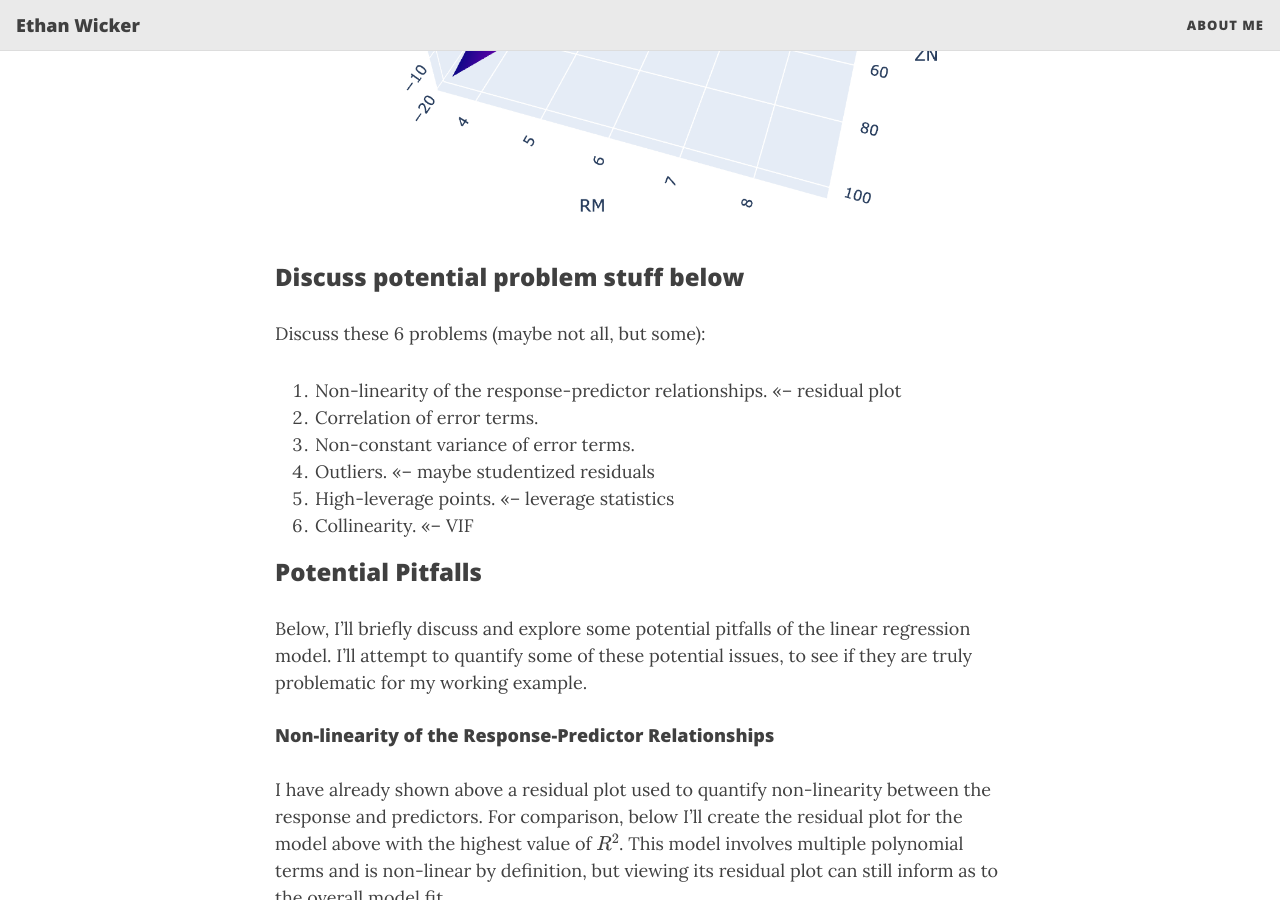
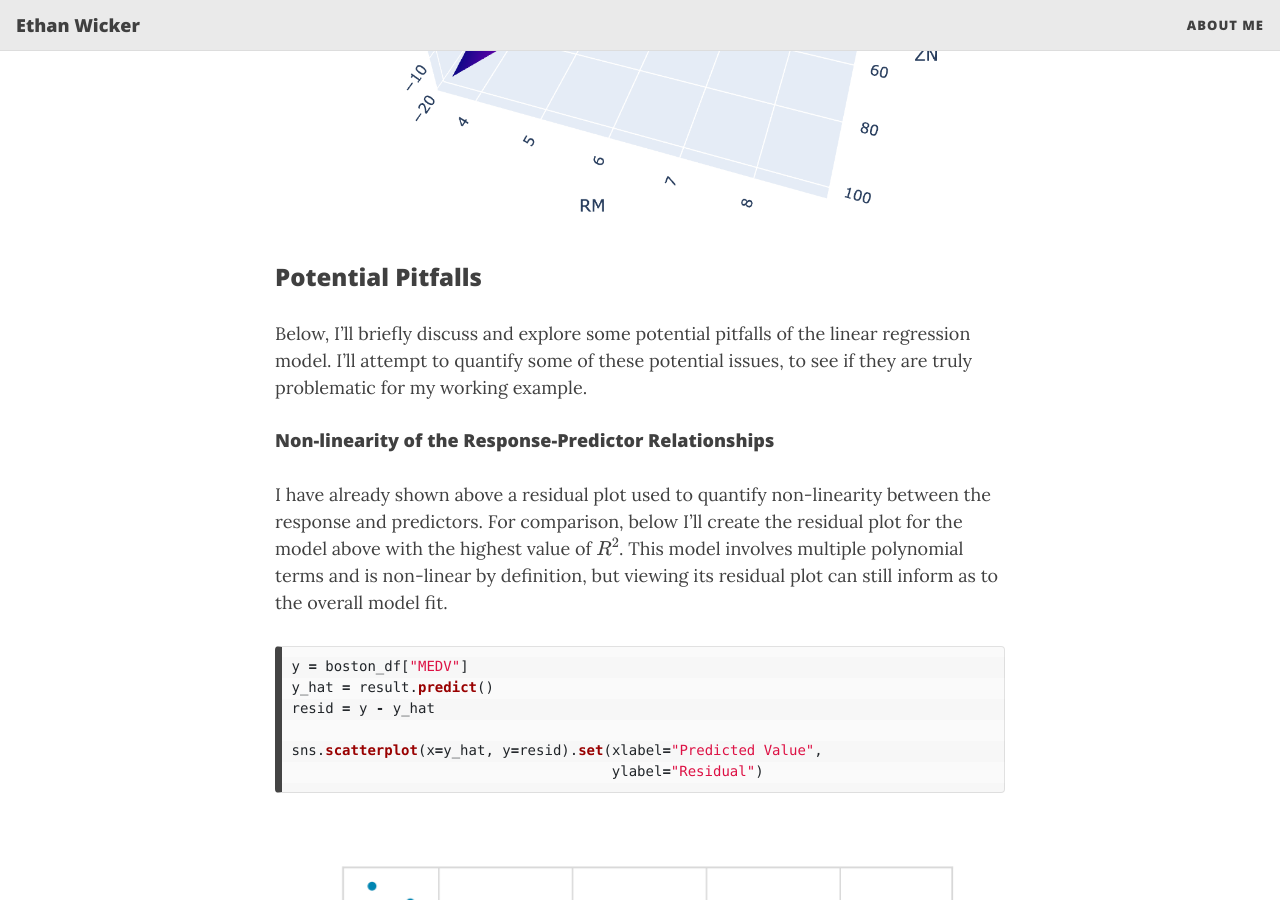
Before and after one commit to ethanwicker/ethanwicker.github.io, a Jekyll site: the page built from _posts/2021-01-20-multiple-linear-regression-005.md, in a window 1280 px wide and 900 px high, scrolled down 8802 px. Built offline with Jekyll 4.4.1, drawn with Linux system fonts in a browser that asks for light colours; nearby versions of some CDN libraries; formulas are drawn with MathJax 3.

Commit message:
Updating posts

````diff
--- a/_posts/2021-01-20-multiple-linear-regression-005.md
+++ b/_posts/2021-01-20-multiple-linear-regression-005.md
@@ -296,18 +296,6 @@ fig.show()
 
 ![2021-01-20-multiple-linear-regression-005-fig-2.png](/assets/img/2021-01-20-multiple-linear-regression-005-fig-2.png){: .mx-auto.d-block :}
 
-
-### Discuss potential problem stuff below
-
-
-Discuss these 6 problems (maybe not all, but some):
-1. Non-linearity of the response-predictor relationships.  <<-- residual plot
-2. Correlation of error terms.
-3. Non-constant variance of error terms.
-4. Outliers.                <<-- maybe studentized residuals
-5. High-leverage points.    <<-- leverage statistics
-6. Collinearity.            <<-- VIF
-
 ### Potential Pitfalls
 
 Below, I'll briefly discuss and explore some potential pitfalls of the linear regression model.  I'll attempt to quantify some of these potential issues, to see if they are truly problematic for my working example.
@@ -419,7 +407,8 @@ In contrast to outliers, high leverage points are those that have usual predicto
 Below, I'll create such an influence plot.
 
 ```python
-model = smf.ols("MEDV ~ ZN + I(ZN**2) + RM + I(RM**2) + ZN*RM + I(ZN*RM**2)", data=boston_df)
+model = smf.ols("MEDV ~ ZN + I(ZN**2) + RM + I(RM**2) + ZN*RM + I(ZN*RM**2)",
+                data=boston_df)
 result = model.fit()
 
 sm.graphics.influence_plot(result, size=6)
````
